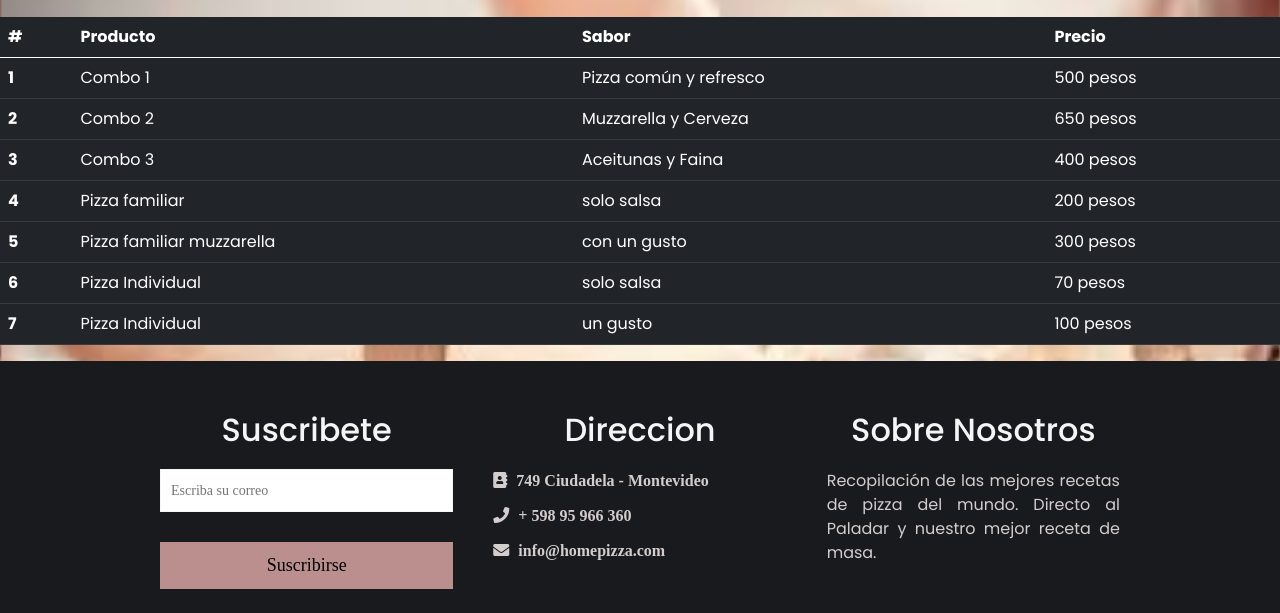
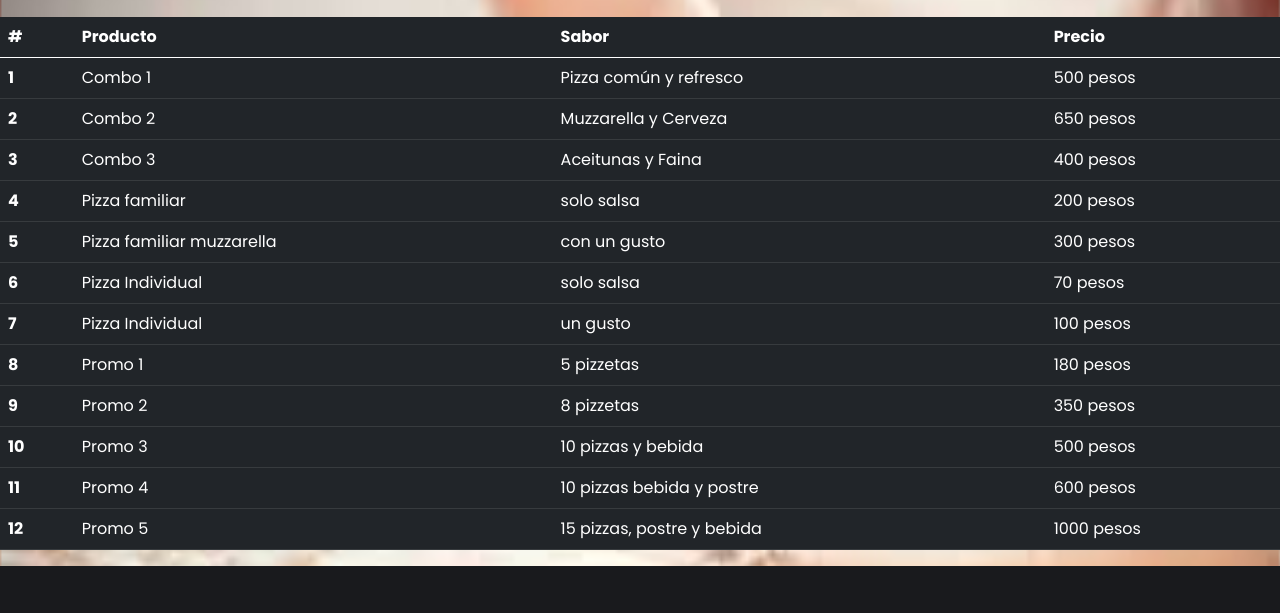
Before and after one commit to Alexandra878/pizza-home-final, a website: page pages/menu.html in a window 1280 px wide. Shown: the part 172-785 px from the top of the page. Drawn offline with nearby package versions, Linux system fonts and the light colour scheme.

```diff
--- a/pages/menu.html
+++ b/pages/menu.html
@@ -122,6 +122,36 @@
           <td>un gusto</td>
           <td>100 pesos</td>
         </tr>
+        <tr>
+          <th scope="row">8</th>
+          <td>Promo 1</td>
+          <td>5 pizzetas</td>
+          <td>180 pesos</td>
+        </tr>
+        <tr>
+          <th scope="row">9</th>
+          <td>Promo 2</td>
+          <td>8 pizzetas</td>
+          <td>350 pesos</td>
+        </tr>
+        <tr>
+          <th scope="row">10</th>
+          <td>Promo 3</td>
+          <td>10 pizzas y bebida</td>
+          <td>500 pesos</td>
+        </tr>
+        <tr>
+          <th scope="row">11</th>
+          <td>Promo 4</td>
+          <td>10 pizzas bebida y postre</td>
+          <td>600 pesos</td>
+        </tr>
+        <tr>
+          <th scope="row">12</th>
+          <td>Promo 5</td>
+          <td>15 pizzas, postre y bebida</td>
+          <td>1000 pesos</td>
+        </tr>
       </tbody>
     </table>
 
--- a/scss/_contacto.scss
+++ b/scss/_contacto.scss
@@ -2,7 +2,7 @@
     background-image: url(../img/masa.jpg);
     background-size: 100vw 100vh;
     background-attachment: fixed;
-    margin: 0;
+    margin: 10;
     font-family: 'Poppins', sans-serif;
 }
 form{
--- a/scss/_nosotros.scss
+++ b/scss/_nosotros.scss
@@ -28,4 +28,5 @@
     padding-bottom: 60px;
     font-family: 'Poppins', sans-serif;
     margin-top: 100px;
+    padding: 10em;
 }
```
Also changed, not shown: pages/nosotros.html (+3 -5 lines), css/estilos.css, img/masa1.jpg (added).
